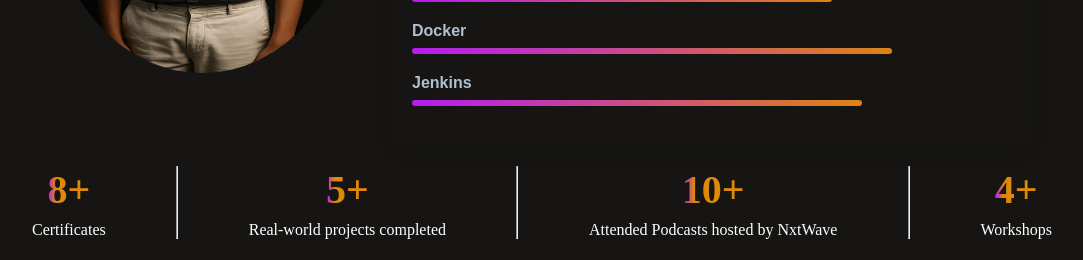
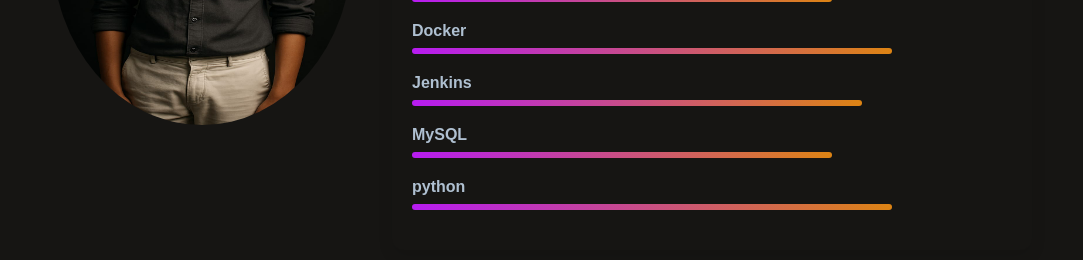
Before and after one commit to theyounglord-18/Portfolio, a React (Vite) app: page / in a window 1280 px wide. Shown: the part 1260-1520 px from the top of the page, without its empty margins (98-1181 px from the left). Built offline with nearby package versions, Linux system fonts and the light colour scheme.

Commit message:
Added Python and SQL

```diff
--- a/src/components/About/About.jsx
+++ b/src/components/About/About.jsx
@@ -28,7 +28,8 @@
                     <p>JavaScript</p><hr style={{width:"70%"}}/>
                     <p>Docker</p><hr style={{width:"80%"}}/>
                     <p>Jenkins</p><hr style={{width:"75%"}}/>
-
+                    <p>MySQL</p><hr style={{width:"70%"}}/>
+                    <p>python</p><hr style={{width:"80%"}}/>
                 </div>
             </div>
         </div>
```
